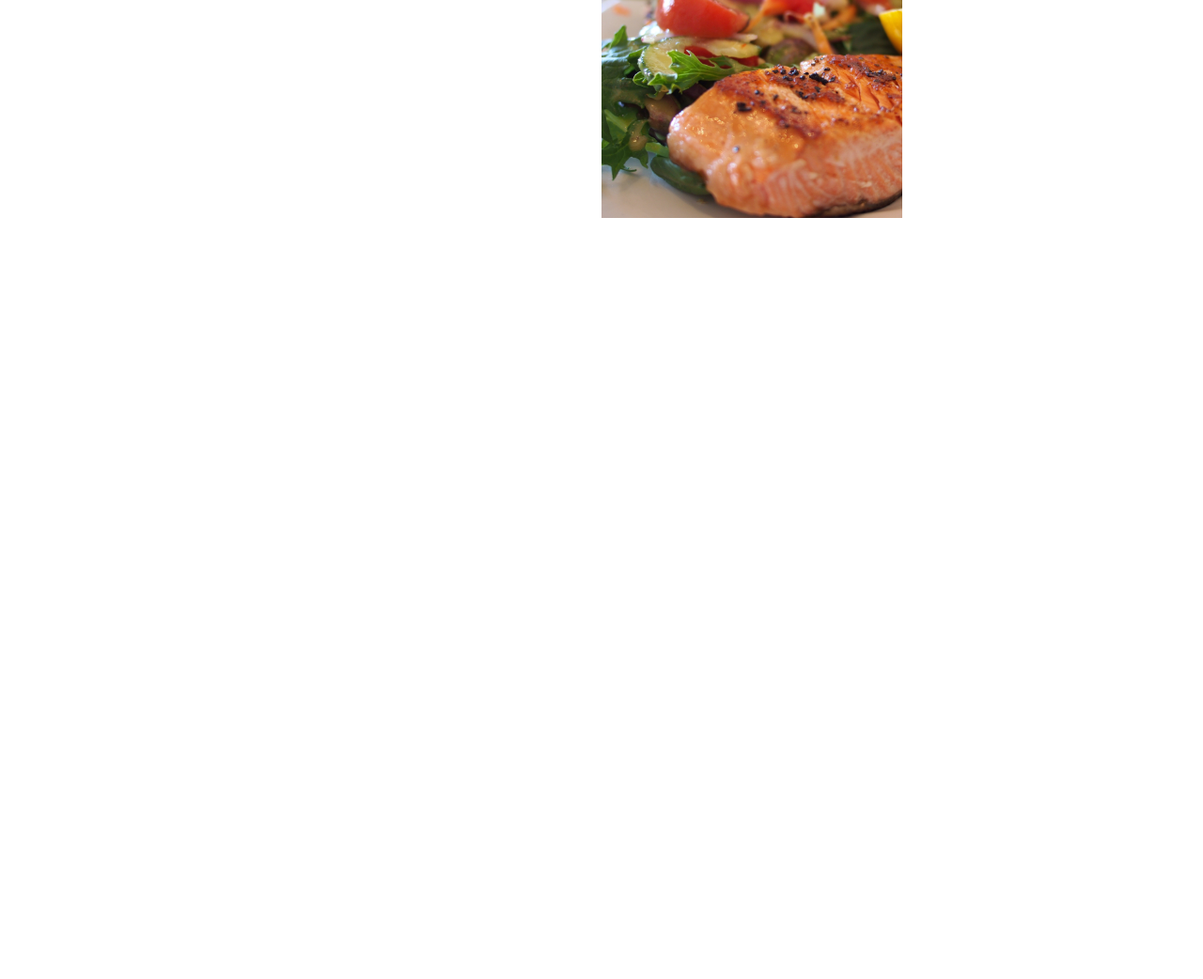
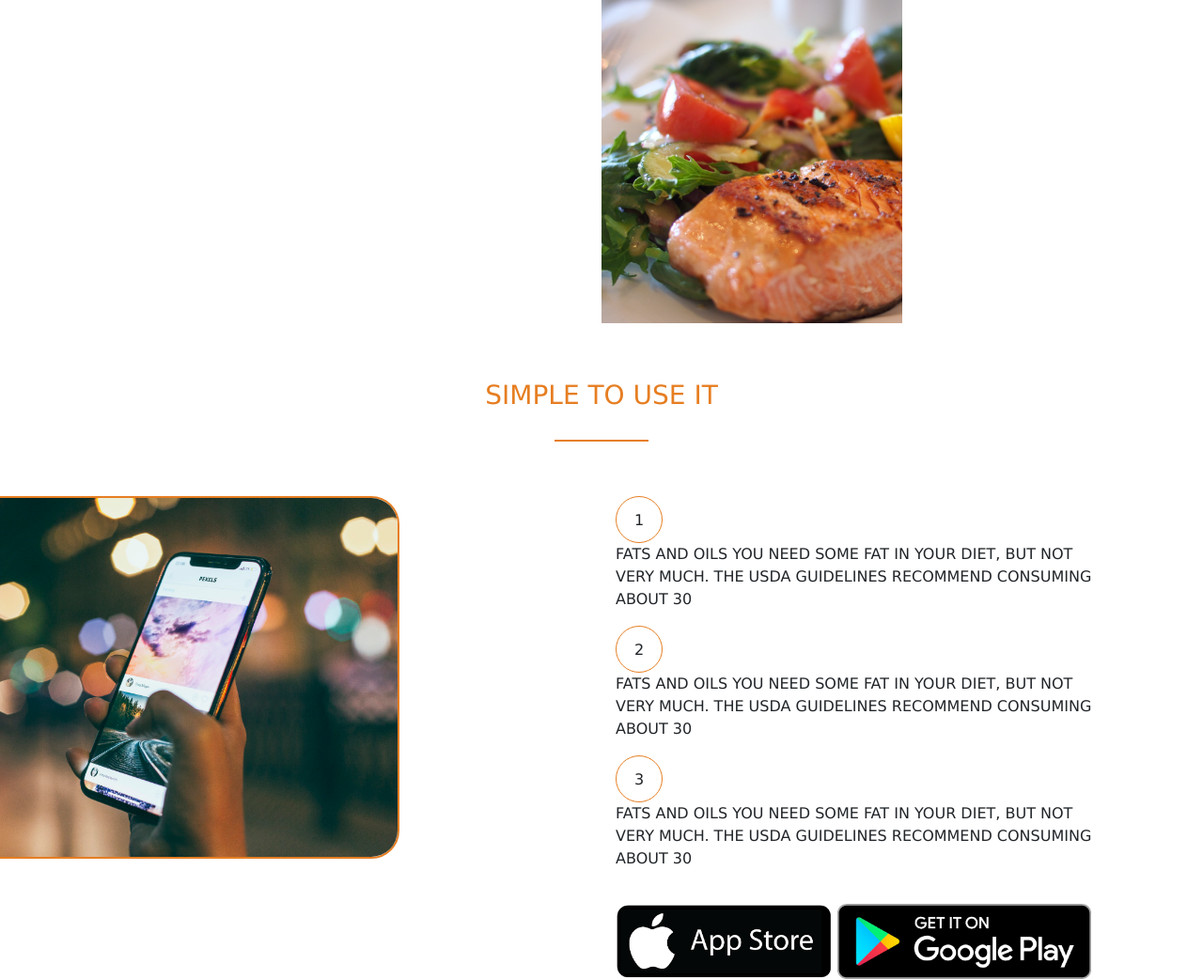
Before and after one commit to abdalahfarhat/resturant-website, a plain HTML site: page index.html in a window 1280 px wide. Shown: the part 2214-3256 px from the top of the page at 94% size. Before the commit the page ends 2446 px from the top, so only its background shows below. Drawn offline with Linux system fonts and the light colour scheme.

Commit message:
finshing downloading section

```diff
--- a/index.html
+++ b/index.html
@@ -96,7 +96,7 @@
     </section>
 
     <section class="meal">
-      <ul class="meal-showcase">
+      <ul class="meal-showcase clearfix">
         <li>
           <figure class="meal-photo">
             <img src="img/abundance-agriculture-bananas-264537.jpg" alt="" />
@@ -142,5 +142,39 @@
         </li>
       </ul>
     </section>
+
+    <section class="mobile">
+      <h3 class="text-center">Simple to use it</h3>
+      <div class="container">
+        <div class="row">
+          <div class="col-md-6">
+            <div class="pic"><img src="img/iphone-app.jpeg" alt="" /></div>
+          </div>
+          <div class="col-md-6">
+            <div class="works-step">
+              <div>1</div>
+              <p>
+                Fats and oils You need some fat in your diet, but not very much.
+                The USDA guidelines recommend consuming about 30
+              </p>
+
+              <div>2</div>
+              <p>
+                Fats and oils You need some fat in your diet, but not very much.
+                The USDA guidelines recommend consuming about 30
+              </p>
+
+              <div>3</div>
+              <p>
+                Fats and oils You need some fat in your diet, but not very much.
+                The USDA guidelines recommend consuming about 30
+              </p>
+              <a href=""><img src="img/app-store.png" alt=""/></a>
+              <a href=""><img src="img/play-store.png" alt=""/></a>
+            </div>
+          </div>
+        </div>
+      </div>
+    </section>
   </body>
 </html>
--- a/style.css
+++ b/style.css
@@ -121,7 +121,7 @@ h3::after {
 
 .arranging {
   margin: 20px;
-  padding: 10px;
+  padding: 20px;
   text-align: left;
   border: 1px solid #e67e22;
 }
@@ -160,5 +160,48 @@ h3::after {
 }
 
 .meal {
+  margin-top: 80px;
+}
+
+.pic img {
+  margin-top: 50px;
+  margin-right: 200px;
+  float: right;
+  width: 110%;
+  border: 2px solid #e67e22;
+  border-radius: 30px;
+}
+
+.works-step {
+  margin-top: 50px;
+}
+
+.works-step div {
+  border: 1px solid #e67e22;
+  display: inline-block;
+  border-radius: 50%;
+  width: 50px;
+  height: 50px;
+  text-align: center;
+  line-height: 50px;
+}
+
+.works-step img {
+  height: 80px;
+  margin-top: 20px;
+}
+
+.clearfix {
+  zoom: 1;
+}
+.clearfix:after {
+  visibility: hidden;
+  content: ".";
+  height: 0;
+  display: block;
+  clear: both;
+}
+
+.mobile {
   margin-top: 60px;
 }
```
Also changed, not shown: img/app-store.png (added), img/iphone-app.jpeg (added), img/play-store.png (added).
